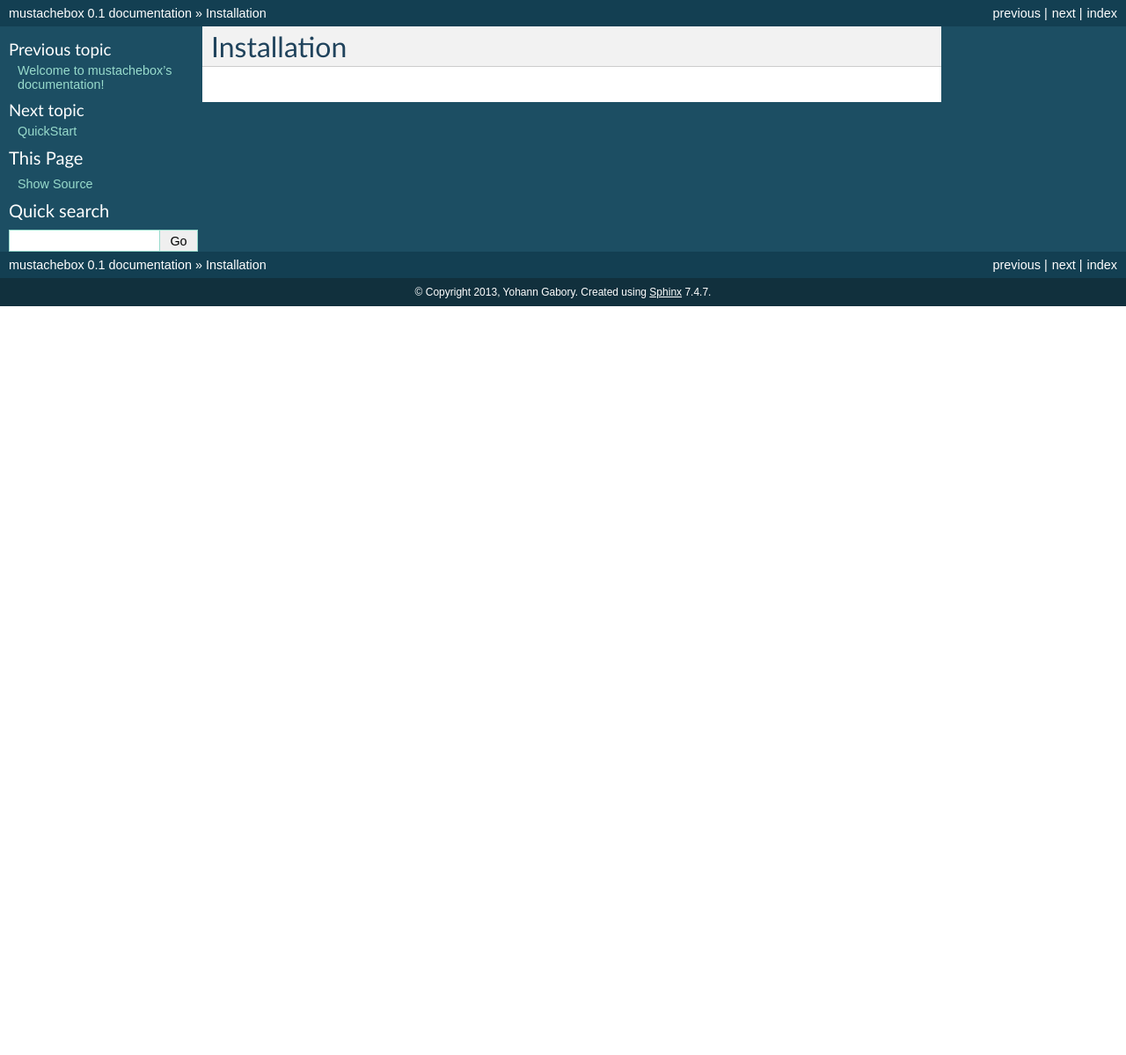
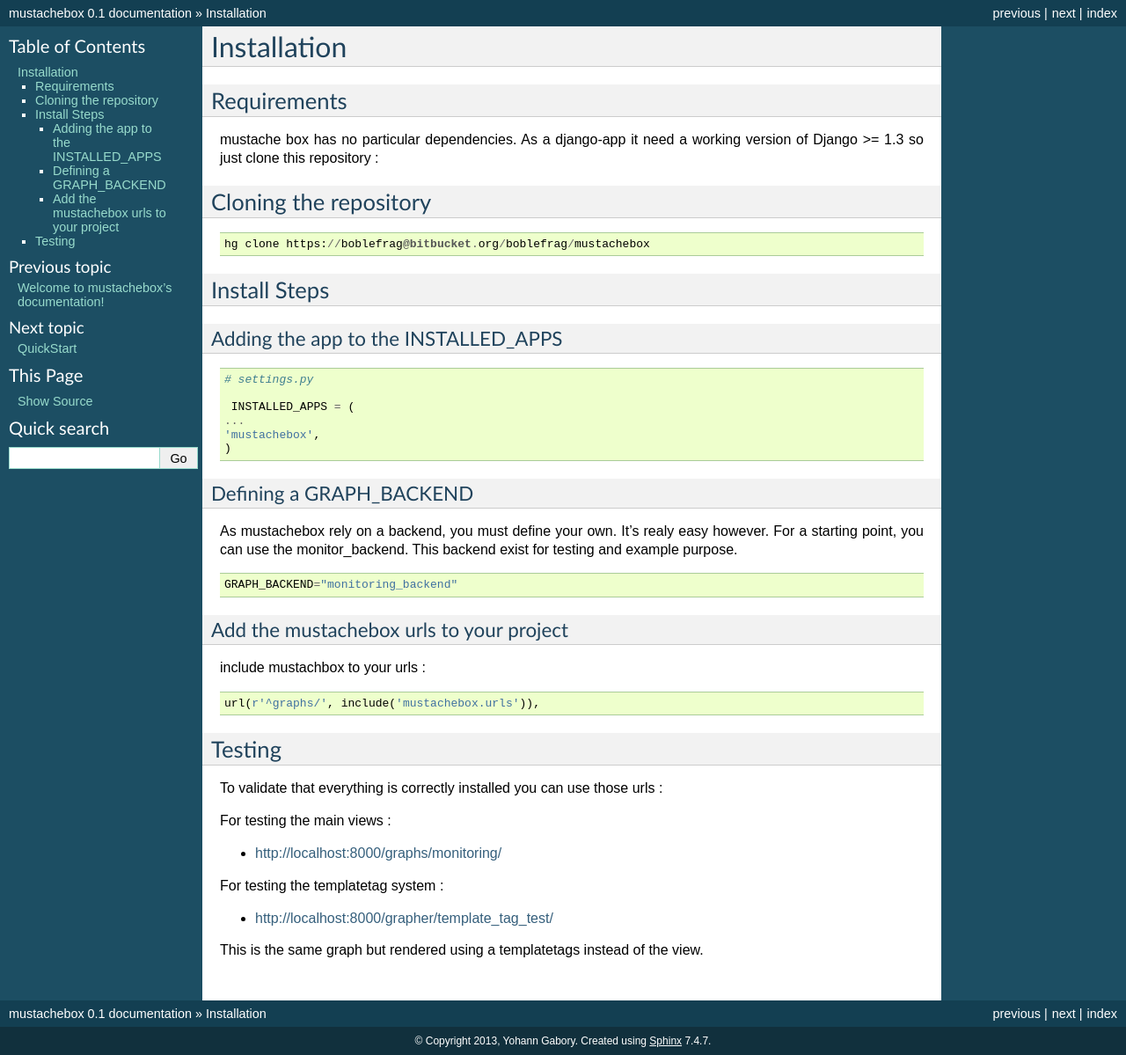
Before and after one commit to boblefrag/mustachebox, a Sphinx documentation site: the page built from docs/installation.rst, in a window 1280 px wide. Shown: the whole page at 88% size. Built offline with Sphinx 7.4.7, drawn with Linux system fonts in a browser that asks for light colours; before the commit the page ends 900 px from its top, so only the background shows below that.

Commit message:
added a doc on installation

```diff
--- a/docs/index.rst
+++ b/docs/index.rst
@@ -28,8 +28,8 @@
     * Your Django models
     * ...
 
-3 parts architecture :
-______________________
+3 parts architecture
+____________________
 
 To make a graph you will need 3 parts :
 
--- a/docs/installation.rst
+++ b/docs/installation.rst
@@ -1,2 +1,67 @@
 Installation
 ============
+
+Requirements
+------------
+
+mustache box has no particular dependencies. As a django-app it need a
+working version of Django >= 1.3 so just clone this repository :
+
+Cloning the repository
+----------------------
+
+::
+
+    hg clone https://boblefrag@bitbucket.org/boblefrag/mustachebox
+
+Install Steps
+-------------
+
+Adding the app to the INSTALLED_APPS
+____________________________________
+::
+
+    # settings.py
+
+     INSTALLED_APPS = (
+    ...
+    'mustachebox',
+    )
+
+
+Defining a GRAPH_BACKEND
+________________________
+
+As mustachebox rely on a backend, you must define your own. It's realy
+easy however. For a starting point, you can use the
+monitor_backend. This backend exist for testing and example purpose.
+
+::
+
+    GRAPH_BACKEND="monitoring_backend"
+
+Add the mustachebox urls to your project
+________________________________________
+
+include mustachbox to your urls :
+
+::
+
+    url(r'^graphs/', include('mustachebox.urls')),
+
+Testing
+-------
+
+To validate that everything is correctly installed you can use those
+urls :
+
+For testing the main views :
+
+- http://localhost:8000/graphs/monitoring/
+
+For testing the templatetag system :
+
+- http://localhost:8000/grapher/template_tag_test/
+
+This is the same graph but rendered using a templatetags instead of
+the view.
```
Also changed, not shown: 5 other files.
